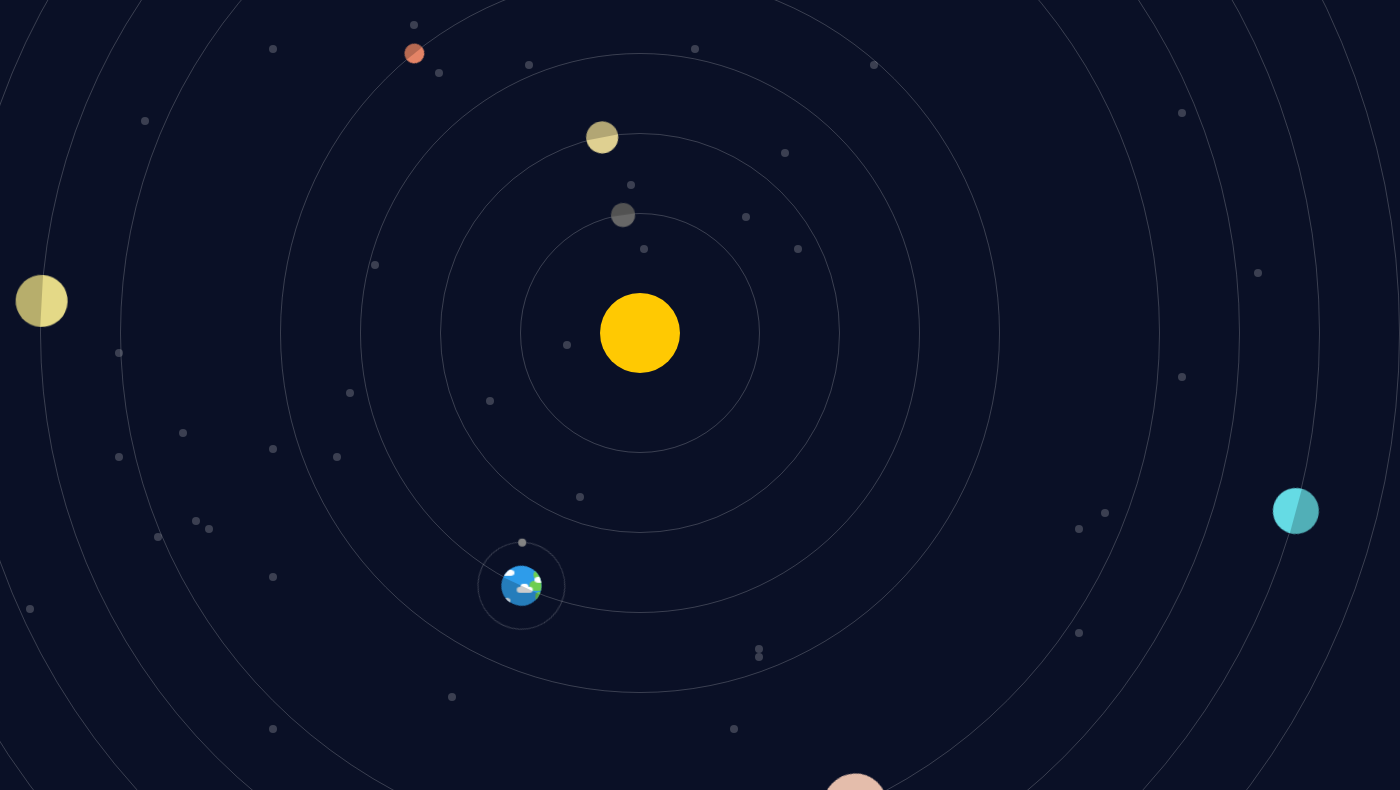
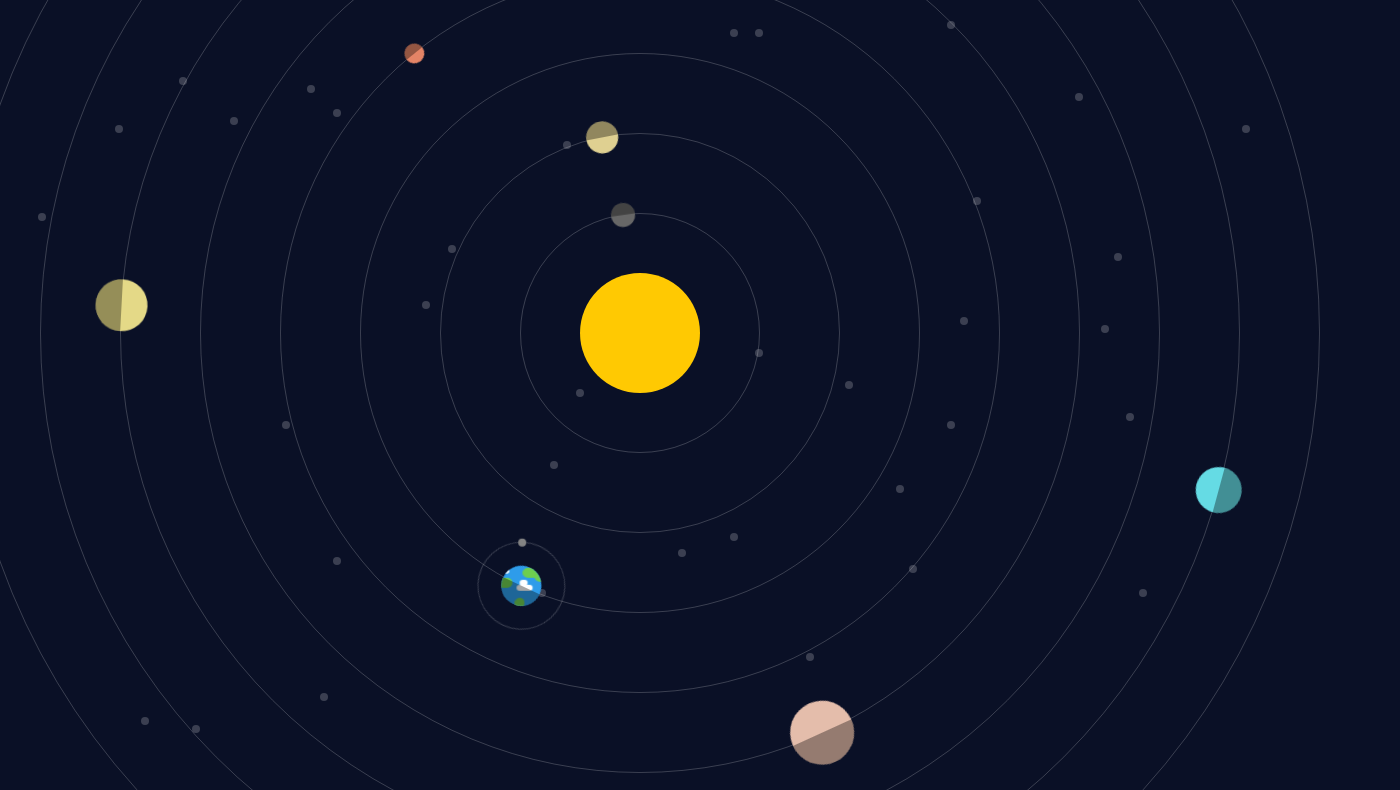
Before and after one commit to mikenewbon/orrery.online, a plain HTML site: page index.html in a window 1280 px wide. Shown: the part 67-857 px from the top of the page, 1400 px wide, since content can reach past the window. Drawn offline with nearby package versions, Linux system fonts and the light colour scheme.

Commit message:
Added basic scrolling

```diff
--- a/CSS/planets/_jupiter.scss
+++ b/CSS/planets/_jupiter.scss
@@ -1,5 +1,5 @@
 $planetname:jupiter;
-$planetorder:6;
+$planetorder:5;
 $planetsize:8em;
 $planetcolour: #e4bdab;
 $orbittime:4331s;
--- a/CSS/planets/_neptune.scss
+++ b/CSS/planets/_neptune.scss
@@ -1,5 +1,5 @@
 $planetname:neptune;
-$planetorder:9;
+$planetorder:8;
 $planetsize:5.2em;
 $planetcolour: #3e82e4;
 $orbittime:59800s;
--- a/CSS/planets/_planetstyles.scss
+++ b/CSS/planets/_planetstyles.scss
@@ -39,7 +39,7 @@ $orbit-delay:-918955s;
     content: close-quote;
     width: 100%;
     height: 50%;
-    background: rgba(0,0,0,0.2);
+    background: rgba(0,0,0,0.35);
     position: absolute;
     border-radius: 500px 500px 0 0;
   }
--- a/CSS/planets/_saturn.scss
+++ b/CSS/planets/_saturn.scss
@@ -1,5 +1,5 @@
 $planetname:saturn;
-$planetorder:7;
+$planetorder:6;
 $planetsize:6.5em;
 $planetcolour: #e4d987;
 $orbittime:10747s;
--- a/CSS/planets/_uranus.scss
+++ b/CSS/planets/_uranus.scss
@@ -1,5 +1,5 @@
 $planetname:uranus;
-$planetorder:8;
+$planetorder:7;
 $planetsize:5.8em;
 $planetcolour: #65dbe4;
 $orbittime:30589s;
--- a/CSS/planets/surfaceanimations/_earth-anim.scss
+++ b/CSS/planets/surfaceanimations/_earth-anim.scss
@@ -1,9 +1,9 @@
 @keyframes lineanim {
   from {
-    transform:translateX(3em);
+    transform:translateX(4em);
   }
   to {
-    transform:translateX(-5em);
+    transform:translateX(-6em);
   }
 }
 @keyframes counterspin{
@@ -15,8 +15,8 @@
   }
 }
 .clouds{
-  width: 100%;
-  height: 100%;
+  width: $planetsize;
+  height: $planetsize;
   border-radius: 50%;
   overflow: hidden;
   position: absolute;
@@ -38,39 +38,39 @@
   animation-timing-function: cubic-bezier(0.18, 0.01, 0.8, 0.99);
   &.c1{
     width: 3em;
-    top: 10%;
-    left:40%;
-    animation-delay:-2.5s;
+    top: .25em;
+    left: 2em;
+    animation-delay: -2.5s;
   }
   &.c2{
     width: 2em;
-    top: 13%;
-    left: 41%;
+    top: .25em;
+    left: 2em;
     animation-delay: -6.5s;
   }
   &.c3{
     width: 1em;
-    top: 15%;
-    left: 64%;
+    top: .25em;
+    left: 3.1em;
     animation-delay: -9.8s;
   }
   &.c4{
     width: 2em;
-    top: 8%;
-    left: 50%;
+    top: .1em;
+    left: 2.4em;
     animation-delay: -9.5s;
   }
   &.c5{
     width: 2em;
-    top: 20%;
-    left: 49%;
+    top: .25em;
+    left: 1em;
     animation-delay: -2.5s;
   }
 }
 
 .islands{
-  width: 100%;
-  height: 100%;
+  width: $planetsize;
+  height: $planetsize;
   border-radius: 50%;
   overflow: hidden;
   position: absolute;
@@ -92,32 +92,32 @@
   animation-timing-function: linear;
   &.i1{
     width: 3em;
-    top: 10%;
-    left:40%;
-    animation-delay:-2.5s;
+    top: .25em;
+    left: 2em;
+    animation-delay: -15s;
   }
   &.i2{
     width: 2em;
-    top: 13%;
-    left: 41%;
-    animation-delay: -6.5s;
+    top: -.5em;
+    left: 2.5em;
+    animation-delay: -9s;
   }
   &.i3{
-    width: 1em;
-    top: 15%;
-    left: 64%;
-    animation-delay: -9.8s;
+    width: 3em;
+    top: -1em;
+    left: 2em;
+    animation-delay: -40.8s;
   }
   &.i4{
     width: 2em;
-    top: 20%;
-    left: 50%;
-    animation-delay: -9.5s;
+    top: -.3em;
+    left: 2em;
+    animation-delay: -57s;
   }
   &.i5{
-    width: 2em;
-    top: 40%;
-    left: 49%;
-    animation-delay: -2.5s;
+    width: 1.25em;
+    top: -1em;
+    left: 2em;
+    animation-delay: -21s;
   }
 }
--- a/index.html
+++ b/index.html
@@ -5,13 +5,85 @@
     <title>Orrery Online</title>
     <link href="styles.css" rel="stylesheet">
     <link href="https://fonts.googleapis.com/css?family=Montserrat|Open+Sans" rel="stylesheet">
-    <script src="https://ajax.googleapis.com/ajax/libs/jquery/1.12.4/jquery.min.js"></script>
-    <script src="js/script.js"></script>
+<!--<script src="https://ajax.googleapis.com/ajax/libs/jquery/1.12.4/jquery.min.js"></script>
+    <script src="js/script.js"></script> -->
+    <link rel="apple-touch-icon" sizes="57x57" href="ico/apple-icon-57x57.png">
+    <link rel="apple-touch-icon" sizes="60x60" href="ico/apple-icon-60x60.png">
+    <link rel="apple-touch-icon" sizes="72x72" href="ico/apple-icon-72x72.png">
+    <link rel="apple-touch-icon" sizes="76x76" href="ico/apple-icon-76x76.png">
+    <link rel="apple-touch-icon" sizes="114x114" href="ico/apple-icon-114x114.png">
+    <link rel="apple-touch-icon" sizes="120x120" href="ico/apple-icon-120x120.png">
+    <link rel="apple-touch-icon" sizes="144x144" href="ico/apple-icon-144x144.png">
+    <link rel="apple-touch-icon" sizes="152x152" href="ico/apple-icon-152x152.png">
+    <link rel="apple-touch-icon" sizes="180x180" href="ico/apple-icon-180x180.png">
+    <link rel="icon" type="image/png" sizes="192x192"  href="ico/android-icon-192x192.png">
+    <link rel="icon" type="image/png" sizes="32x32" href="ico/favicon-32x32.png">
+    <link rel="icon" type="image/png" sizes="96x96" href="ico/favicon-96x96.png">
+    <link rel="icon" type="image/png" sizes="16x16" href="ico/favicon-16x16.png">
+    <link rel="manifest" href="/manifest.json">
+    <meta name="msapplication-TileColor" content="#ffffff">
+    <meta name="msapplication-TileImage" content="/ms-icon-144x144.png">
+    <meta name="theme-color" content="#ffffff">
+    <script>
+        var standardFontSize = .5;
+        window.addEventListener("wheel", function(e) {
+            var scr = e.deltaY;
+
+            if (scr > 0 && standardFontSize>=0.25){
+                //upward
+                standardFontSize-=0.01;
+            }else if(standardFontSize<=2){
+                //downward
+                standardFontSize+=0.01;
+            }
+            document.getElementById("space").style.fontSize = standardFontSize+"em";
+        });
+
+    </script>
 </head>
 <body>
-    <h1>Orrery.Online</h1>
-    <p>The accurate* online solar system.</p>
-
+    <div id="stars">
+        <div class="star"></div>
+        <div class="star"></div>
+        <div class="star"></div>
+        <div class="star"></div>
+        <div class="star"></div>
+        <div class="star"></div>
+        <div class="star"></div>
+        <div class="star"></div>
+        <div class="star"></div>
+        <div class="star"></div>
+        <div class="star"></div>
+        <div class="star"></div>
+        <div class="star"></div>
+        <div class="star"></div>
+        <div class="star"></div>
+        <div class="star"></div>
+        <div class="star"></div>
+        <div class="star"></div>
+        <div class="star"></div>
+        <div class="star"></div>
+        <div class="star"></div>
+        <div class="star"></div>
+        <div class="star"></div>
+        <div class="star"></div>
+        <div class="star"></div>
+        <div class="star"></div>
+        <div class="star"></div>
+        <div class="star"></div>
+        <div class="star"></div>
+        <div class="star"></div>
+        <div class="star"></div>
+        <div class="star"></div>
+        <div class="star"></div>
+        <div class="star"></div>
+        <div class="star"></div>
+        <div class="star"></div>
+        <div class="star"></div>
+        <div class="star"></div>
+        <div class="star"></div>
+        <div class="star"></div>
+    </div>
     <div id="space">
         <div id="sun">
             <div id="mercury_orbit">
@@ -83,47 +155,8 @@
             </div>
         </div>
     </div>
-    <div id="stars">
-        <div class="star"></div>
-        <div class="star"></div>
-        <div class="star"></div>
-        <div class="star"></div>
-        <div class="star"></div>
-        <div class="star"></div>
-        <div class="star"></div>
-        <div class="star"></div>
-        <div class="star"></div>
-        <div class="star"></div>
-        <div class="star"></div>
-        <div class="star"></div>
-        <div class="star"></div>
-        <div class="star"></div>
-        <div class="star"></div>
-        <div class="star"></div>
-        <div class="star"></div>
-        <div class="star"></div>
-        <div class="star"></div>
-        <div class="star"></div>
-        <div class="star"></div>
-        <div class="star"></div>
-        <div class="star"></div>
-        <div class="star"></div>
-        <div class="star"></div>
-        <div class="star"></div>
-        <div class="star"></div>
-        <div class="star"></div>
-        <div class="star"></div>
-        <div class="star"></div>
-        <div class="star"></div>
-        <div class="star"></div>
-        <div class="star"></div>
-        <div class="star"></div>
-        <div class="star"></div>
-        <div class="star"></div>
-        <div class="star"></div>
-        <div class="star"></div>
-        <div class="star"></div>
-        <div class="star"></div>
-    </div>
+    <h1>Orrery.Online</h1>
+    <p>The CSS Solar System</p>
+
 </body>
 </html>
--- a/styles.scss
+++ b/styles.scss
@@ -1,6 +1,6 @@
 @import "CSS/_reset";
 
-$sunsize:10em;
+$sunsize:15em;
 $orbitstroke: .1em;
 // NORMAL
 
@@ -33,11 +33,13 @@ body{
   left:0;
   top:0;
   font-size:.5em;
-  -webkit-transition: font-size 2.5s;
-  -moz-transition: font-size 2.5s;
-  -ms-transition: font-size 2.5s;
-  -o-transition: font-size 2.5s;
-  transition: font-size 2.5s;
+  /*
+  -webkit-transition: font-size .2s;
+  -moz-transition:    font-size .2s;
+  -ms-transition:     font-size .2s;
+  -o-transition:      font-size .2s;
+  transition:         font-size .2s;
+  */
 }
 
 #sun{
```
Also changed, not shown: styles.css, 1 other file.
